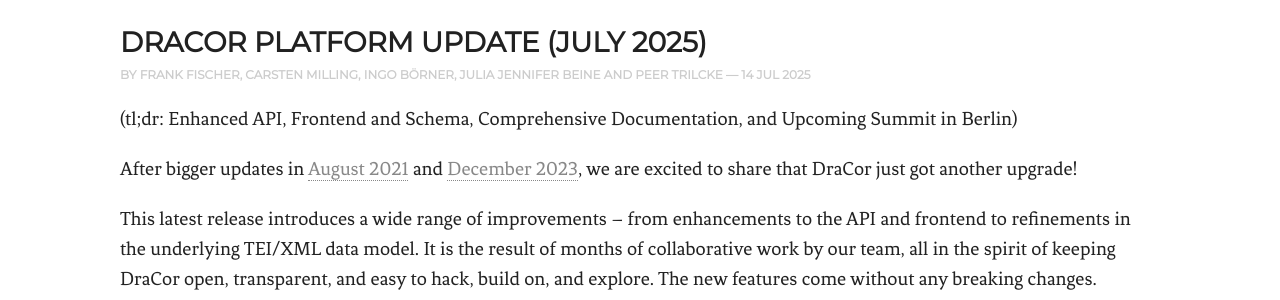
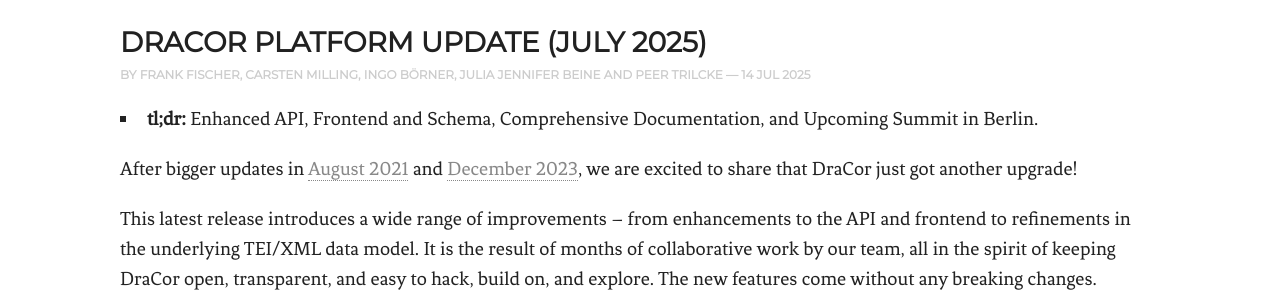
Before and after one commit to weltliteratur/blog, a Jekyll site: the page built from _posts/2025-07-14-dracor-platform-update.markdown, in a window 1280 px wide. Shown: the part 322-622 px from the top of the page. Built offline with Jekyll 4.4.1, drawn with Linux system fonts in a browser that asks for light colours.

Commit message:
tl;dr, refined

```diff
--- a/_posts/2025-07-14-dracor-platform-update.markdown
+++ b/_posts/2025-07-14-dracor-platform-update.markdown
@@ -6,7 +6,7 @@
 date: 2025-07-14
 ---
 
-(tl;dr: Enhanced API, Frontend and Schema, Comprehensive Documentation, and Upcoming Summit in Berlin)
+- **tl;dr:** Enhanced API, Frontend and Schema, Comprehensive Documentation, and Upcoming Summit in Berlin.
 
 After bigger updates in [August 2021](https://weltliteratur.net/dracor-summer-update-2021/) and [December 2023](https://weltliteratur.net/streamlining-the-dracor-api/), we are excited to share that DraCor just got another upgrade!
 
```
